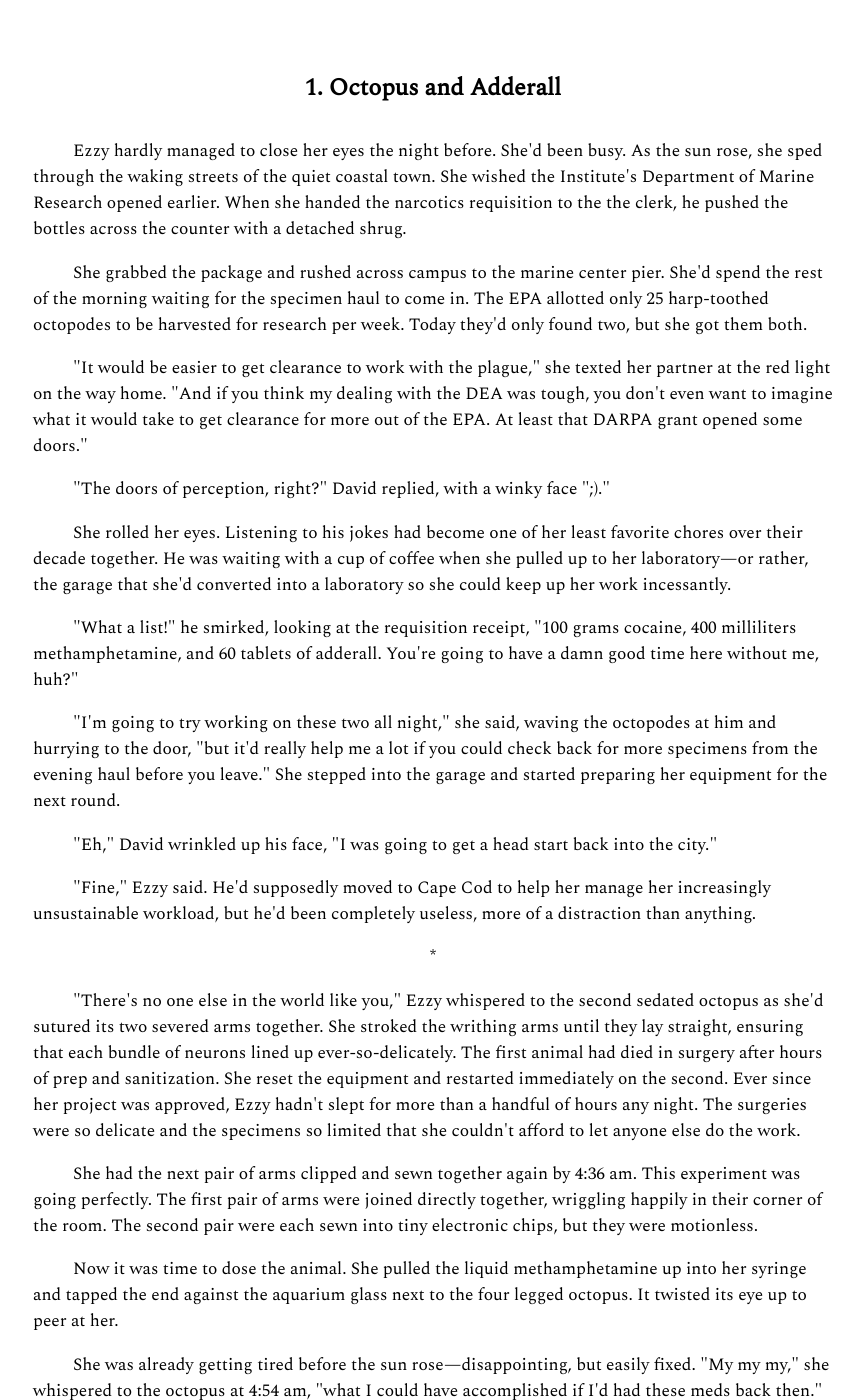
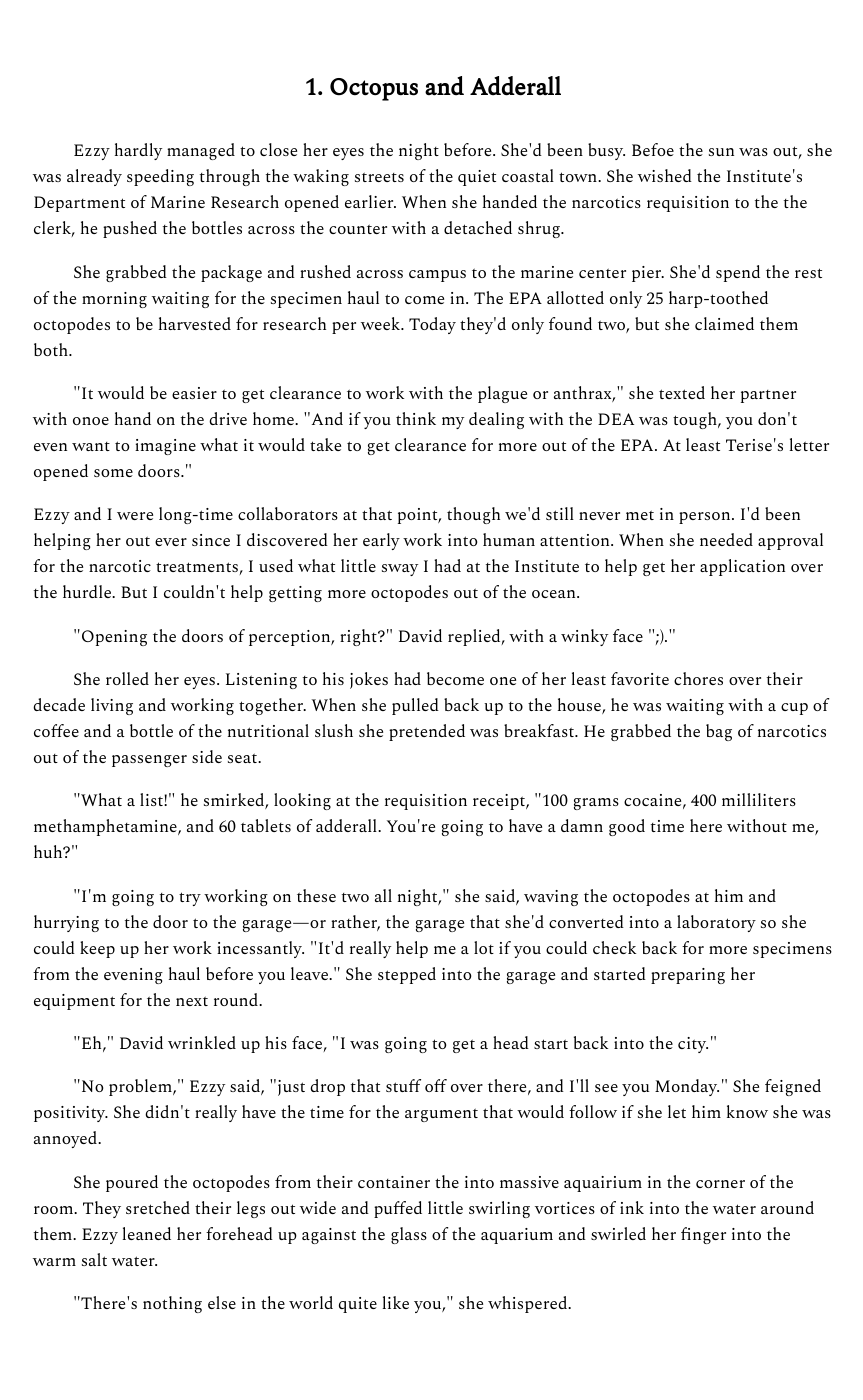
Before and after one commit to tcruven/n, a Jekyll site: the page built from index.html, in a window 1280 px wide and 1400 px high, scrolled down 443 px. Shown: the whole window, without its empty margins (207-1070 px from the left). Built offline with Jekyll 4.4.1, drawn with Linux system fonts in a browser that asks for light colours; nearby versions of some CDN libraries; some web fonts are replaced; some of the changed text lies outside the part shown.

Commit message:
restructuring opening chapter

```diff
--- a/index.html
+++ b/index.html
@@ -15,54 +15,49 @@ layout: default
 <br><h4>1. Octopus and Adderall</h4>
 
 <p>
-Ezzy hardly managed to close her eyes the night before. She'd been busy. As the sun rose, she sped through the waking streets of the quiet coastal town. She wished the Institute's Department of Marine Research opened earlier. When she handed the narcotics requisition to the the clerk, he pushed the bottles across the counter with a detached shrug.
-</p>
-<p>
-She grabbed the package and rushed across campus to the marine center pier.  She'd spend the rest of the morning waiting for the specimen haul to come in.  The EPA allotted only 25 harp-toothed octopodes to be harvested for research per week. Today they'd only found two, but she got them both.
-</p>
-<p>
-"It would be easier to get clearance to work with the plague," she texted her partner at the red light on the way home. "And if you think my dealing with the DEA was tough, you don't even want to imagine what it would take to get clearance for more out of the EPA.
-At least that DARPA grant opened some doors."
-</p>
-<p>
-"The doors of perception, right?" David replied, with a winky face ";)."
-</p>
-<p>
-She rolled her eyes.  Listening to his jokes had become one of her least favorite chores over their decade together.  He was waiting with a cup of coffee when she pulled up to her laboratory—or rather, the garage that she'd converted into a laboratory so she could keep up her work incessantly.
+Ezzy hardly managed to close her eyes the night before. She'd been busy. Befoe the sun was out, she was already speeding through the waking streets of the quiet coastal town. She wished the Institute's Department of Marine Research opened earlier. When she handed the narcotics requisition to the the clerk, he pushed the bottles across the counter with a detached shrug.
+</p>
+<p>
+She grabbed the package and rushed across campus to the marine center pier.  She'd spend the rest of the morning waiting for the specimen haul to come in.  The EPA allotted only 25 harp-toothed octopodes to be harvested for research per week. Today they'd only found two, but she claimed them both.
+</p>
+<p>
+"It would be easier to get clearance to work with the plague or anthrax," she texted her partner with onoe hand on the drive home. "And if you think my dealing with the DEA was tough, you don't even want to imagine what it would take to get clearance for more out of the EPA.
+At least Terise's letter opened some doors."
+</p>
+Ezzy and I were long-time collaborators at that point, though we'd still never met in person.  I'd been helping her out ever since I discovered her early work into human attention. When she needed approval for the narcotic treatments, I used what little sway I had at
+the Institute to help get her application over the hurdle. But I couldn't help
+getting more octopodes out of the ocean.
+<p>
+"Opening the doors of perception, right?" David replied, with a winky face ";)."
+</p>
+<p>
+She rolled her eyes.  Listening to his jokes had become one of her least favorite chores over their decade living and working together.  When she pulled back up to the house, he was waiting with a cup of coffee and a bottle of the nutritional slush she pretended was breakfast.  He grabbed the bag of narcotics out of the passenger side seat.
 </p>
 <p>
 "What a list!" he smirked, looking at the requisition receipt, "100 grams cocaine, 400 milliliters methamphetamine, and 60 tablets of adderall. You're going to have a damn good time here without me, huh?"
 </p>
 <p>
-"I'm going to try working on these two all night," she said, waving the octopodes at him and hurrying to the door, "but it'd really help me a lot if you could check back for more specimens from the evening haul before you leave."  She stepped into the garage and started preparing her equipment for the next round.
+"I'm going to try working on these two all night," she said, waving the octopodes at him and hurrying to the door to the garage—or rather, the garage that she'd converted into a laboratory so she could keep up her work incessantly.  "It'd really help me a lot if you could check back for more specimens from the evening haul before you leave."  She stepped into the garage and started preparing her equipment for the next round.
 </p>
 <p>
 "Eh," David wrinkled up his face, "I was going to get a head start back into the city."
 </p>
 <p>
-"Fine," Ezzy said. He'd supposedly moved to Cape Cod to help her manage her increasingly unsustainable workload, but he'd been completely useless, more of a distraction than anything.
-</p>
-<p style="text-align: center; text-indent:0">
-*
-</p>
-<p>
-"There's no one else in the world like you," Ezzy whispered to the second sedated octopus as she'd sutured its two severed arms together.  She stroked the writhing arms until they lay straight, ensuring that each bundle of neurons lined up ever-so-delicately.  The first animal had died in surgery after hours of prep and sanitization.  She reset the equipment and restarted immediately on the second.  Ever since her project was approved, Ezzy hadn't slept for more than a handful of hours any night. The surgeries were so delicate and the specimens so limited that she couldn't afford to let anyone else do the work.
-</p>
-<p>
-She had the next pair of arms clipped and sewn together again by 4:36 am.  This experiment was going perfectly.  The first pair of arms were joined directly together, wriggling happily in their corner of the room. The second pair were each sewn into tiny electronic chips, but they were motionless.
-</p>
-<p>
-Now it was time to dose the animal. She pulled the liquid methamphetamine up into her syringe and tapped the end against the aquarium glass next to the four legged octopus. It twisted its eye up to peer at her.
-</p>
-<p>
-She was already getting tired before the sun rose—disappointing, but easily fixed.  "My my my," she whispered to the octopus at 4:54 am, "what I could have accomplished if I'd had these meds back then."
-</p>
+"No problem," Ezzy said, "just drop that stuff off over there, and I'll see you Monday."  She feigned positivity. She didn't really have the time for the argument that would follow if she let him know she was annoyed.
+</p>
+<p>
+She poured the octopodes from their container the into massive aquairium in the corner of the room.  They sretched their legs out wide and puffed little swirling vortices of ink into the water around them.  Ezzy leaned her forehead up against the glass of the aquarium and swirled her finger into the warm salt water.
+</p>
+<p>
+"There's nothing else in the world quite like you," she whispered.
+</p>
+
 
 
 <br><h4>2. The Hitch-hiker</h4>
 
 <p>
-Gwendolyn Docstaeder came to me out of the archived reel-to-reel CB radio transmissions, culled from the airwaves of the American midwest. I'd been meticulously parsing the transcripts with a pattern matching algorithm as part of my first assignment researching interpersonal communication for the Bowery Institute of Social Psychology.  The trucker conversations were mostly pretty fucking mundane, but Gwendolyn hitchhiking through semi cabs caught my attention.  She was, in my opinion, the only example of an unfiltered human consciousness I've ever found in all my years of research.
+Gwendolyn Docstaeder came to me out of the archived reel-to-reel CB radio transmissions, culled from the airwaves of the American midwest. I'd been meticulously parsing the transcripts with a pattern matching algorithm as part of an assignment researching interpersonal communication for the Bowery Institute of Social Psychology.  The trucker conversations were mostly pretty fucking mundane, but Gwendolyn hitchhiking through semi cabs caught my attention.  She is, to this point, the only example of an unfiltered human consciousness I've ever found in all my years of research.
 </p>
 <p>
 The most interesting perturbation to the life of the trucker was always the introduction of the outgroup guest stars: the hooker, the state trooper, or—most memorable of all—the lonely, woebegone hitchhiker. Of the millions of transcripts that I'd analyzed, I'd detected only a few hundred drivers that had picked up hitchhikers, a dwindling number as mom-and-pop truckers were displaced by large corporate trucking conglomerates, who tended to crack down on the practice. Of the few hundred hitchhikers I detected, fewer than ten were women.
@@ -77,7 +72,7 @@ Gwendolyn stood out for another reason as well. She had the strange affliction o
 She rambled on. Fairly innocuous, but the trucker couldn't understand her, and it unnerved him.
 </p>
 <p>
-"Oh just talking to myself," she said to him.  She tried to keep the muttering quiet, but she couldn't ever stop her mind from thinking to herself out-loud.
+"Oh just talking to myself," she said to him.  She tried to keep the muttering quiet, but people can never stop their minds from thinking to themselves.
 </p>
 <p>
 She didn't want to emit that ricochet of sublingual clicks and murmurs—every little detail she thought in the back of her mind. She let out her deepest thoughts compulsively. It was a side-effect of a rare disease that had torn through her nervous system and severed her corpus callosum, the bundle of nerves connecting the left and right halves of the brain.
@@ -86,7 +81,7 @@ She didn't want to emit that ricochet of sublingual clicks and murmurs—every l
 <em>He's staring, </em>she mumbled to herself, <em>fucking ass, doesn't have an idea what you're going through. Just get yourself a few more miles.</em>
 </p>
 <p>
-The trucker couldn't actually tell what she was saying, though. I wouldn't have been able to understand her either without decoding it through my language processing algorithms.  After another few minutes the driver couldn't take it anymore. "Look, I don't know what your problem is, but I don't have to listen to this. You're getting off at this stop up here."
+The trucker couldn't actually tell what she was saying, though. I wouldn't have been able to understand her either without decoding it through my language processing algorithms.  After another few minutes, the driver couldn't take it anymore. "Look, I don't know what your problem is, but I don't have to listen to this. You're getting off at this stop up here."
 </p>
 <p>
 This happened dozens of times as she roamed from Chicago westward.  Eventually, I lost track of her. She'd just crawled into her last truck cab west of Salt Lake City in 1994, on the edge of a two hundred mile desert.
@@ -255,7 +250,24 @@ That caught my attention and pointed me down the path that eventually led to my
 writing this to you now.
 </p>
 
-<br><h4>5. The Two Gwendolyns</h4>
+<br><h4>5. Controls</h4>
+<p>
+There was only one octopus in the aquarium, fumbling to relearn how to swim with its six remaining arms. Ezzy didn't notice it spinning little uncoordinated circles in the tank.  She was intently focused on suturing its two recently severed arms together.  She stroked the writhing arms until they lay straight, ensuring that each bundle of neurons lined up ever-so-delicately.  The first octopus's body was already lying motionless behind the glass of the freezer in the opposite corner of the room. It had died in surgery.  After hours of prep and sanitization, Ezzy hadn't attained any usable data from it.  She'd sanitized and reset all of her equipment and restarted immediately on the second.
+</p>
+<p>
+She had the second pair of arms clipped and sewn together again at 4:36 pm—too late for the second dive haul.  This would be her only chance today.  Fortunately, this experiment was going perfectly.  The first pair of arms were joined directly together, wriggling happily in their tank. The second pair were each sewn into tiny electronic chips, motionless as expected.
+</p>
+<p>
+Now it was time to dose the animal. She pulled the liquid amphetamine up into her syringe and tapped the end against the aquarium glass next to the scrambling, confused, four-legged octopus. It twisted its eye up to peer at her.
+</p>
+<p>
+When the chemicals hit its bloodstream, the octopus started darting feverishly from end to end of the aquarium.  Ezzy dropped the empty syringe onto the surgical platter and lay back against her bench. Now she would wait for the animal's nervous system to come back to equilibrium.
+</p>
+<p>
+She let out a fantastic yawn, already getting tired before the sun had set—disappointing, but easily fixed.  "My my my," she whispered to the octopus, "what I could have accomplished if I'd had these meds back then."
+</p>
+
+<br><h4>6. The Two Gwendolyns</h4>
 
 <p>
 	It took me a few decades, but I eventually found Gwendolyn Docstaeder again.
@@ -356,15 +368,15 @@ their conversations out-loud.
 The problem was that her disorder began to seriously disturb everyone around
 her.  It wasn't just the muttering though.  Her behavior changed too.  She grew
 isolated.  It eroded away her friendships.  She was discriminated against at
-work.  She found herself homeless, coming face-to-face with a Bostonian winter.
+work.  She found herself homeless, coming face-to-face with a Chicagoan winter.
 As her condition worsened she came detached, and began to wander.  This led her
 to the highways and westward.
 </p>
 <p>
 She recovered while she was being studied.  She began to understand herself, and
 why she was the way she was.  Still, she felt fragmented and incomplete.  She
-met a man.  He showed her affection, paid little to no attention to her
-disorder, was vaguely handsome.  It would seem ideal, but Gwendolyn could never
+met a man.  He showed her affection, paid no attention to her
+affliction and was vaguely handsome.  It would seem ideal, but Gwendolyn could never
 take their relationship seriously.  It was like he couldn't hear her.
 </p>
 <p>
@@ -382,8 +394,8 @@ real Gwendolyn was trapped inside, impotently screaming at the vessel to do as
 she wanted.
 </p>
 <p>
-Her boyfriend couldn't tell her interior mind even existed.  All he saw was the
-hollow outward mind, the one who lacked the ideas, the introspection.  What she
+Her boyfriend couldn't tell that her interior mind even existed.  All he saw was the
+hollow outward mind, the one that lacked the capacity for introspection.  What she
 hated the most was that he didn't care.  He accepted the vapid persona, the one
 that pleased everyone and carried on.
 </p>
```
Also changed, not shown: other parts of index.html (+12 -12 lines).
